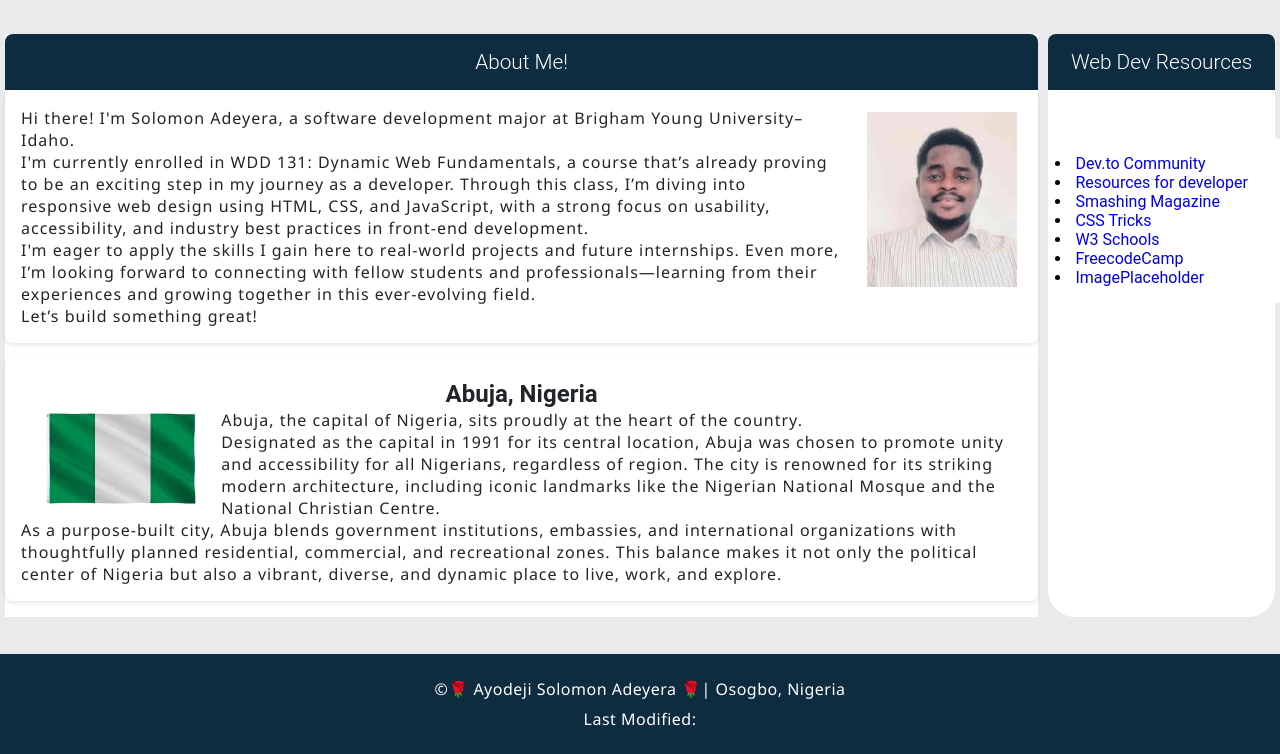
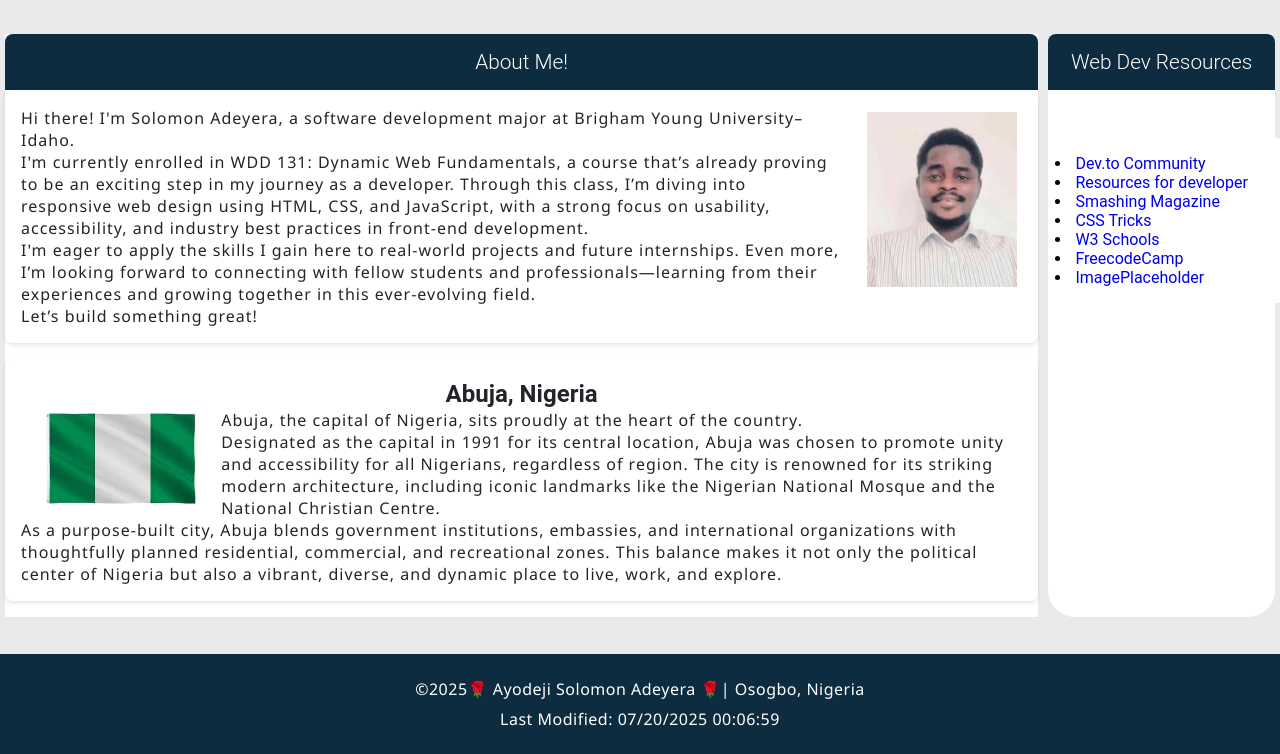
Before and after one commit to ayoadeyera/wdd131, a plain HTML site: page index.html in a window 1280 px wide. Shown: the part 119-873 px from the top of the page. Drawn offline with Linux system fonts and the light colour scheme.

Commit message:
Updated JavaScript

```diff
--- a/index.html
+++ b/index.html
@@ -13,7 +13,7 @@
     <link
         href="https://fonts.googleapis.com/css2?family=Montserrat:ital,wght@0,100..900;1,100..900&family=Open+Sans:ital,wght@0,300..800;1,300..800&display=swap"
         rel="stylesheet">
-    <script src="getdates.js" defer></script>
+    <script src="scripts/getdates.js" defer></script>
 </head>
 
 <body>
```
